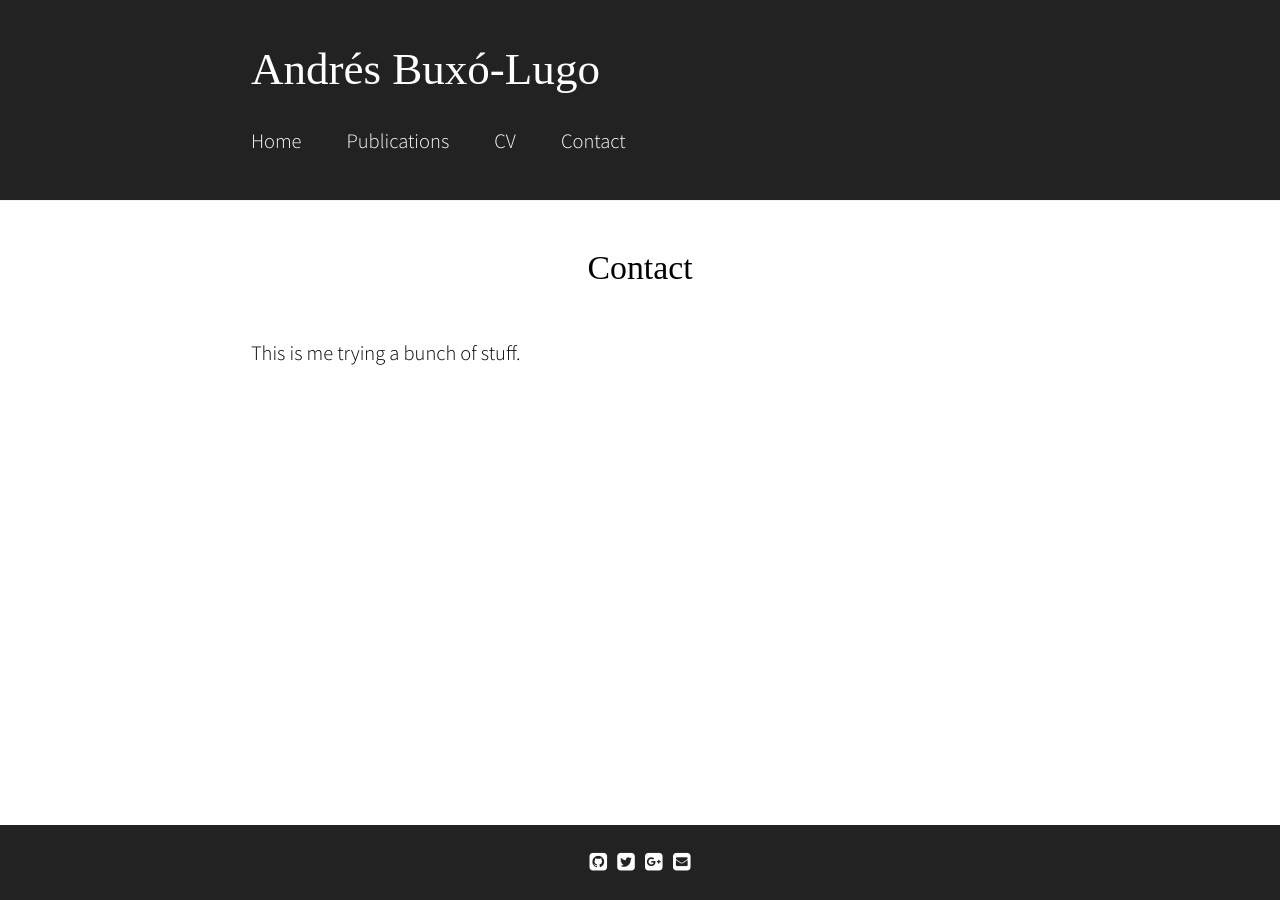
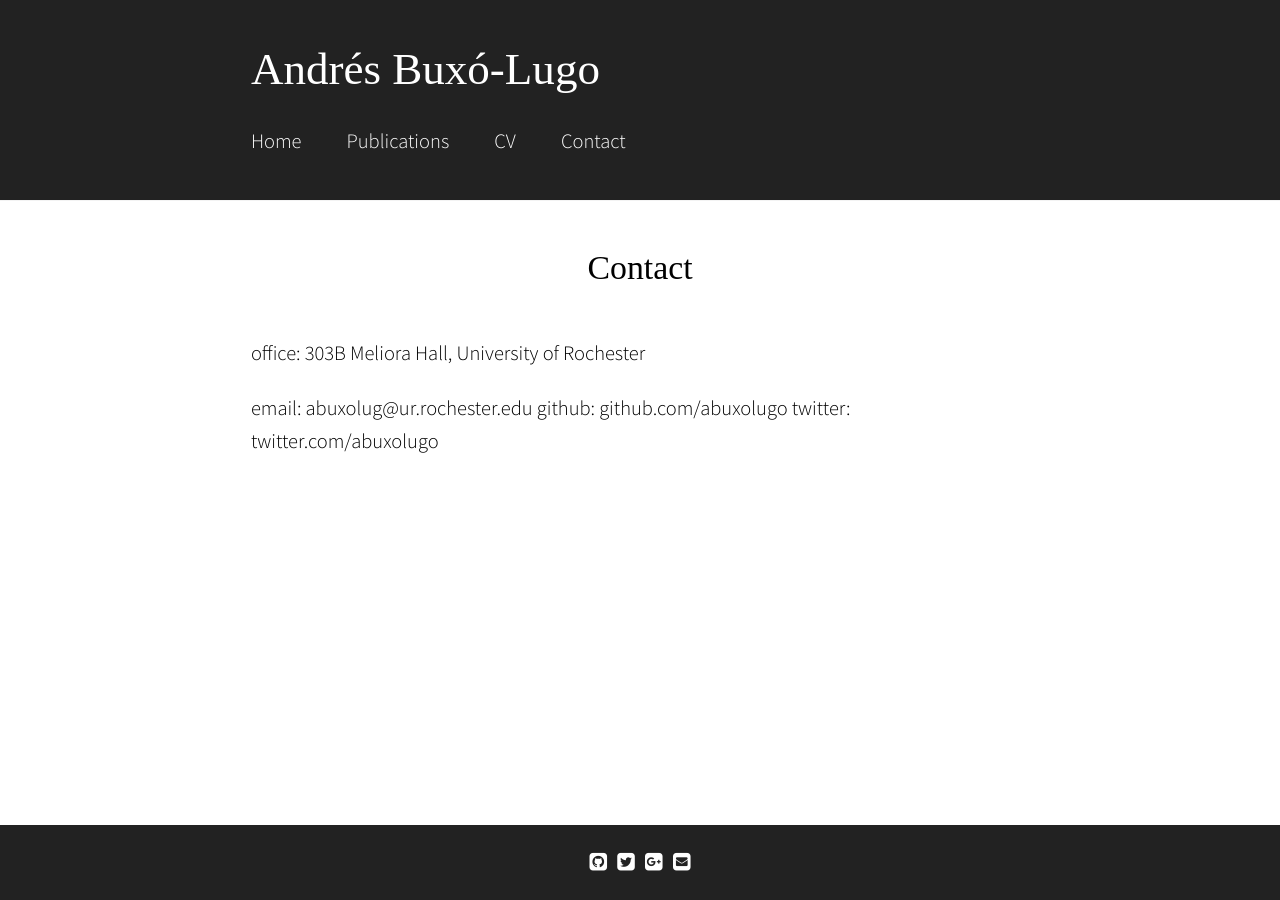
Before and after one commit to abuxolugo/abuxolugo.github.io, a Jekyll site: the page built from contact.md, in a window 1280 px wide. Built offline with Jekyll 4.4.1, drawn with Linux system fonts in a browser that asks for light colours; some web fonts are replaced.

Commit message:
Update contact.md

```diff
--- a/contact.md
+++ b/contact.md
@@ -4,4 +4,8 @@ title: Contact
 permalink: /contact/
 ---
 
-This is me trying a bunch of stuff.
+office: 303B Meliora Hall, University of Rochester
+
+email: abuxolug@ur.rochester.edu
+github: github.com/abuxolugo
+twitter: twitter.com/abuxolugo
```
